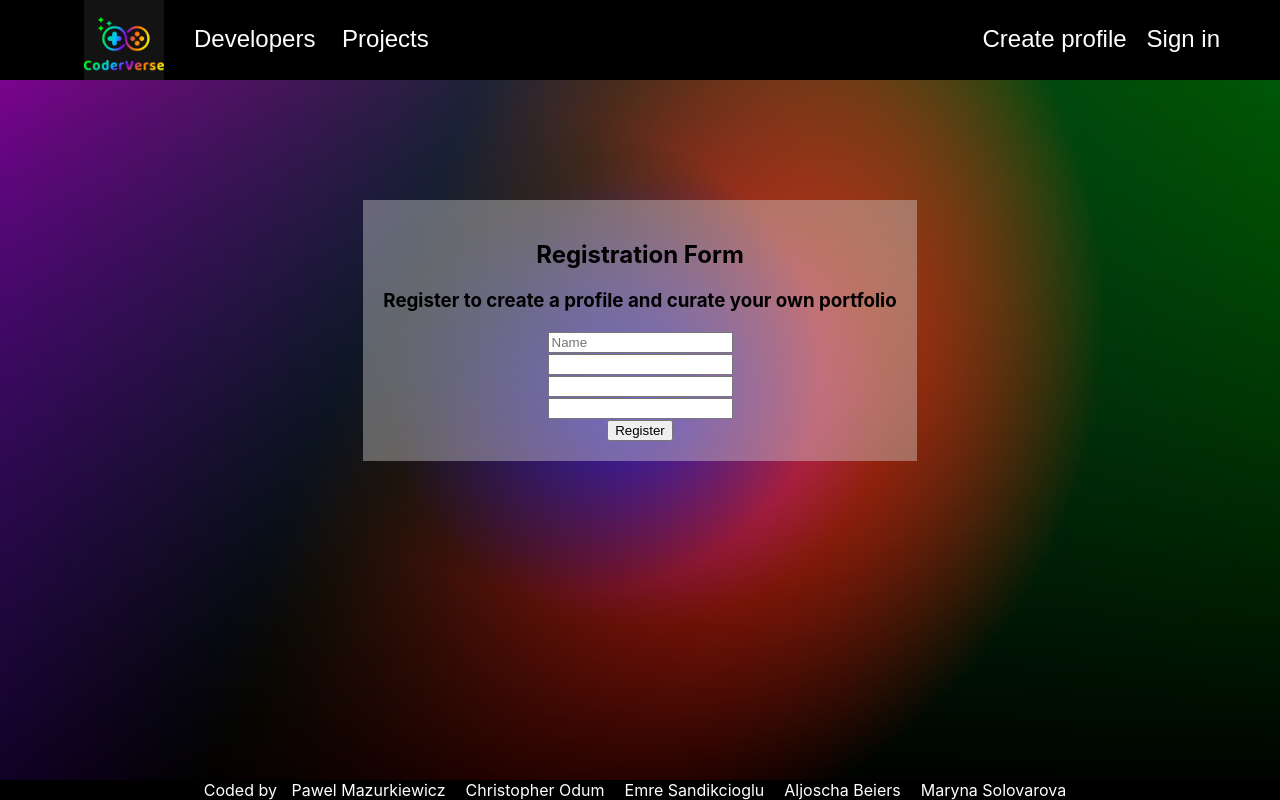
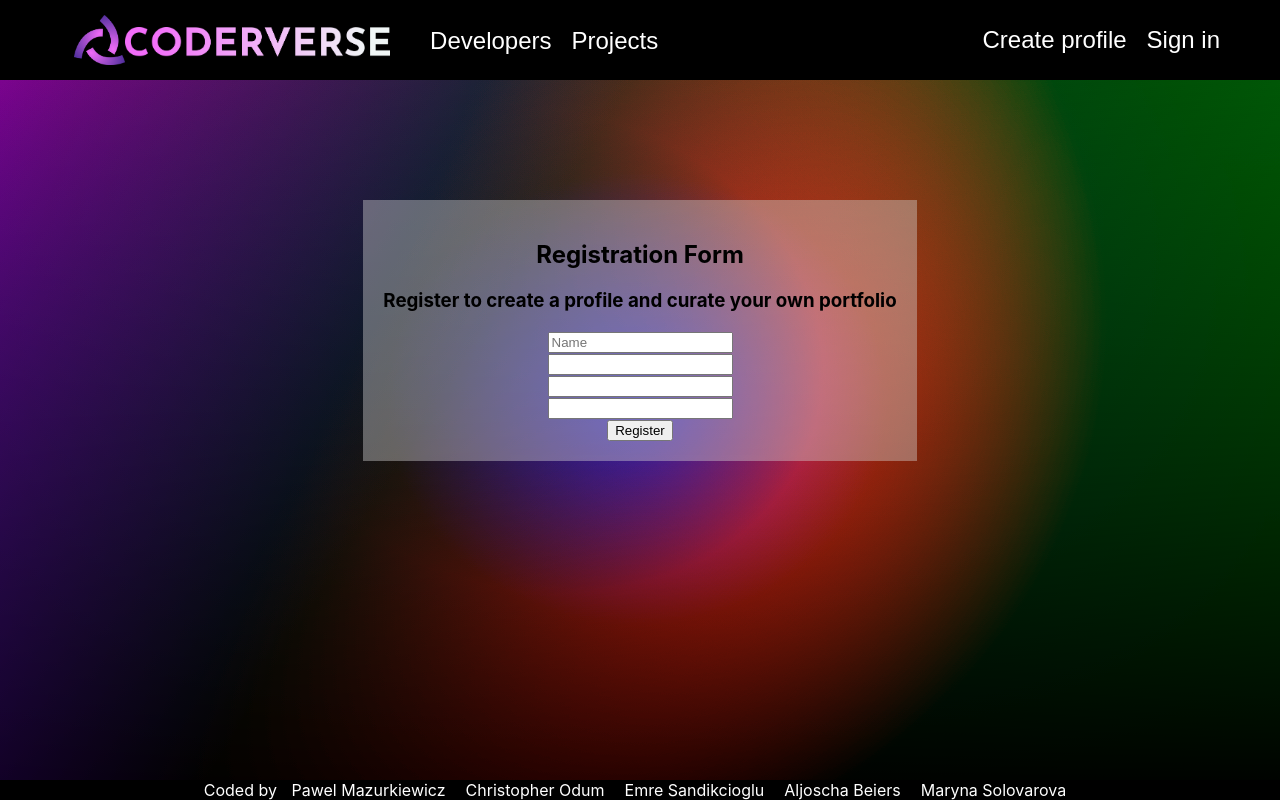
Before and after one commit to Paul-Mazu/devs-PortfolioHub, a React (Create React App) app in the folder src/frontend/: page /register in a window 1280 px wide. Built offline with nearby package versions, Linux system fonts and the light colour scheme; no server answers.

Commit message:
Use new logos in Navbar and update styling accordingly

```diff
--- a/src/frontend/src/components/Header/Navbar.js
+++ b/src/frontend/src/components/Header/Navbar.js
@@ -7,12 +7,15 @@ import {
   NavbarInnerContainer,
   NavbarLinkContainer,
   NavbarLink,
-  Logo,
+  ImgLogo,
+  TextLogo,
   OpenLinksButton,
   NavbarLinkExtended,
   RightOptions
 } from "./styles/Navbar.style";
-import LogoImg from "./logo4.png";
+// import LogoImg from "./logo4.png";
+import LogoText from "../../images/text-gradient.png";
+import LogoImg from "../../images/logo-gradpurple.png";
 import { getCurrentUser } from "../../api/users.api";
 import { getToken, destroyToken } from "../../helpers/helpers.js";
 
@@ -34,12 +37,13 @@ function Navbar() {
         <LeftContainer>
           <NavbarLinkContainer>
             <NavbarLink to="/">
-              <Logo src={LogoImg}></Logo>
+              <ImgLogo src={LogoImg}></ImgLogo>
+              <TextLogo src={LogoText}></TextLogo>
             </NavbarLink>
-            <RightOptions>
+            {/* <RightOptions> */}
               <NavbarLink to="/developers"> Developers</NavbarLink>
               <NavbarLink to="/projects"> Projects</NavbarLink>
-            </RightOptions>
+            {/* </RightOptions> */}
             <OpenLinksButton
               onClick={() => {
                 setExtendNavbar((curr) => !curr);
--- a/src/frontend/src/components/Header/styles/Navbar.style.js
+++ b/src/frontend/src/components/Header/styles/Navbar.style.js
@@ -13,16 +13,14 @@ export const NavbarContainer = styled.nav`
 
   @media (min-width: 700px) {
     height: 80px;
-
   }
 `;
 export const LeftContainer = styled.div`
   flex: 70%;
   display: flex;
+  justify-content: flex-start;
   align-items: center;
   padding-left: 5%;
-  margin-top: 30px;
-
 `;
 
 export const RightOptions = styled.div`
@@ -33,8 +31,8 @@ export const RightContainer = styled.div`
   flex: 30%;
   display: flex;
   justify-content: flex-end;
+  align-items: center;
   padding-right: 50px;
-  margin-top: 15px;
 `;
 
 export const NavbarInnerContainer = styled.div`
@@ -69,13 +67,17 @@ export const NavbarLinkExtended = styled(Link)`
 
 `;
 
-export const Logo = styled.img`
-  margin: 10px;
-  max-width: 80px;
+export const ImgLogo = styled.img`
+  height: 50px;
+  position: relative;
+  bottom: 12.5px;
+`;
 
-  height: auto;
-
-  margin-bottom: 64px;
+export const TextLogo = styled.img`
+  height: 30px;
+  position: relative;
+  bottom: 20px;
+  padding-right: 20px;
 `;
 
 export const OpenLinksButton = styled.button`
```
